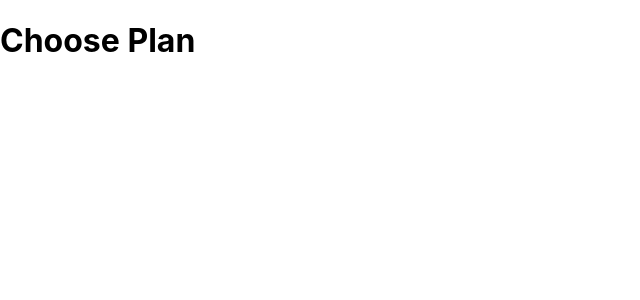
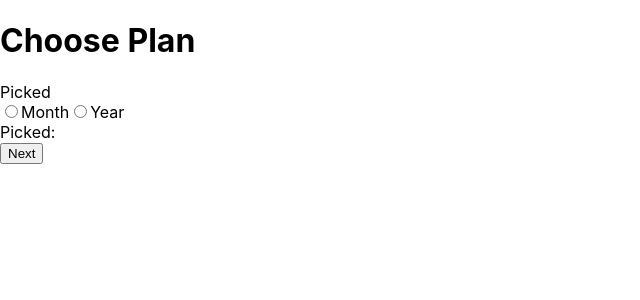
Before and after one commit to Catriel-Acevey/form-multistep-next, a Next.js app: page /get-started/choose-plan in a window 1280 px wide. Shown: the top 300 px of the page, without its empty margins (0-640 px from the left). Built offline with nearby package versions, Linux system fonts and the light colour scheme.

Commit message:
add form in choose-plan and install formik

```diff
--- a/package.json
+++ b/package.json
@@ -9,6 +9,7 @@
     "lint": "next lint"
   },
   "dependencies": {
+    "formik": "^2.2.9",
     "next": "12.1.4",
     "react": "18.0.0",
     "react-dom": "18.0.0"
--- a/pages/get-started/checkout.jsx
+++ b/pages/get-started/checkout.jsx
@@ -1,4 +1,7 @@
-function Checkout() {
+import { useRouter } from "next/router";
+function Checkout(props) {
+  const router = useRouter();
+  console.log(router);
   return (
     <>
       <h1>Checkout</h1>
--- a/pages/get-started/choose-plan.jsx
+++ b/pages/get-started/choose-plan.jsx
@@ -1,7 +1,43 @@
+import { useRouter } from "next/router";
+import { Formik, Field, Form } from "formik";
+
 function ChoosePlan() {
+  const router = useRouter();
   return (
     <>
       <h1>Choose Plan</h1>
+      <Formik
+        initialValues={{
+          picked: "",
+        }}
+        onSubmit={(values) => {
+          console.log(values);
+          // router.push(`/get-started/checkout/${values}`);
+          router.push({
+            pathname: "/get-started/checkout/",
+            query: { values: values.picked },
+          });
+        }}
+      >
+        {({ values }) => (
+          <Form>
+            <div id="my-radio-group">Picked</div>
+            <div role="group" aria-labelledby="my-radio-group">
+              <label>
+                <Field type="radio" name="picked" value="month" />
+                Month
+              </label>
+              <label>
+                <Field type="radio" name="picked" value="year" />
+                Year
+              </label>
+              <div>Picked: {values.picked}</div>
+            </div>
+
+            <button type="submit">Next</button>
+          </Form>
+        )}
+      </Formik>
     </>
   );
 }
--- a/pages/get-started/sign-up.jsx
+++ b/pages/get-started/sign-up.jsx
@@ -1,7 +1,5 @@
 import { useRouter } from "next/router";
 import { useState, useEffect } from "react";
-
-// const LOGGED_IN = true;
 
 function SignUp() {
   const router = useRouter();
```
Also changed, not shown: 2 other files (tests, documents, lock files or other folders).
